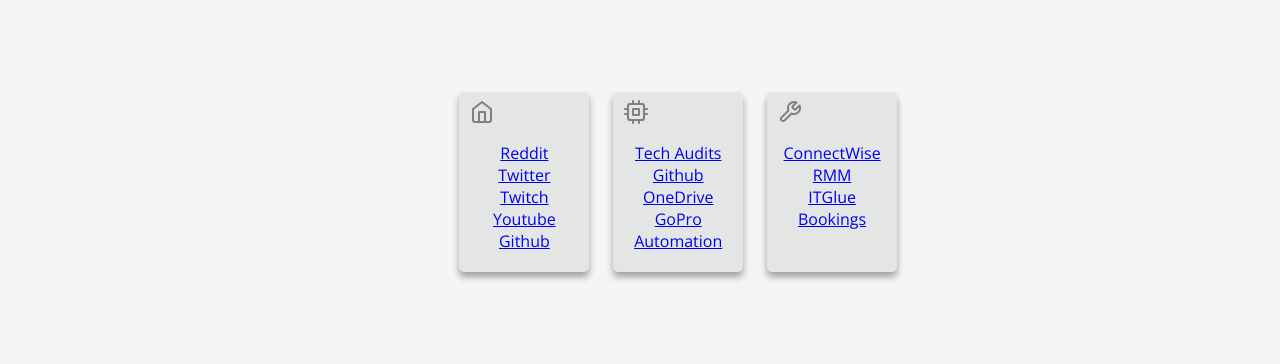
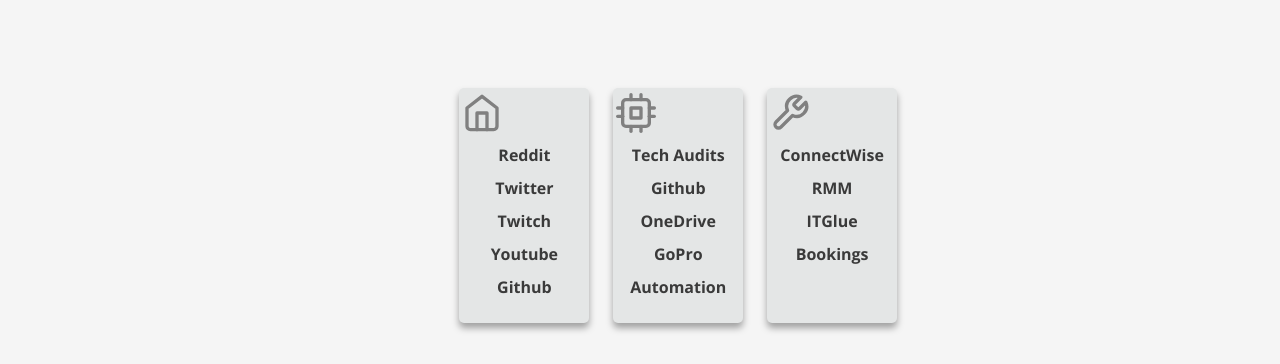
Before and after one commit to CG-Mike/Start, a website: page index.html in a window 1280 px wide. Shown: the part 211-575 px from the top of the page. Drawn offline with nearby package versions, Linux system fonts and the light colour scheme; no server answers.

Commit message:
Update style.css

```diff
--- a/css/style.css
+++ b/css/style.css
@@ -250,18 +250,18 @@
 }
 .list__head {
   margin-top: 5px;
-  margin-bottom: 15px;
+  margin-bottom: 5px;
+  width: 40px;
   color: gray;
-  height: 30px;
+  height: 40px;
   margin-right: 85px;
 }
-}
 .list__link {
-  text-decoration: none;
+  text-decoration: white;
   font-size: var(--fses);
   color: var(--fg);
   margin-top: 1px;
-  padding: 6px 12px;
+  padding: 5px 0px;
   border-radius: 5px;
   font-weight: bold;
 }
```
